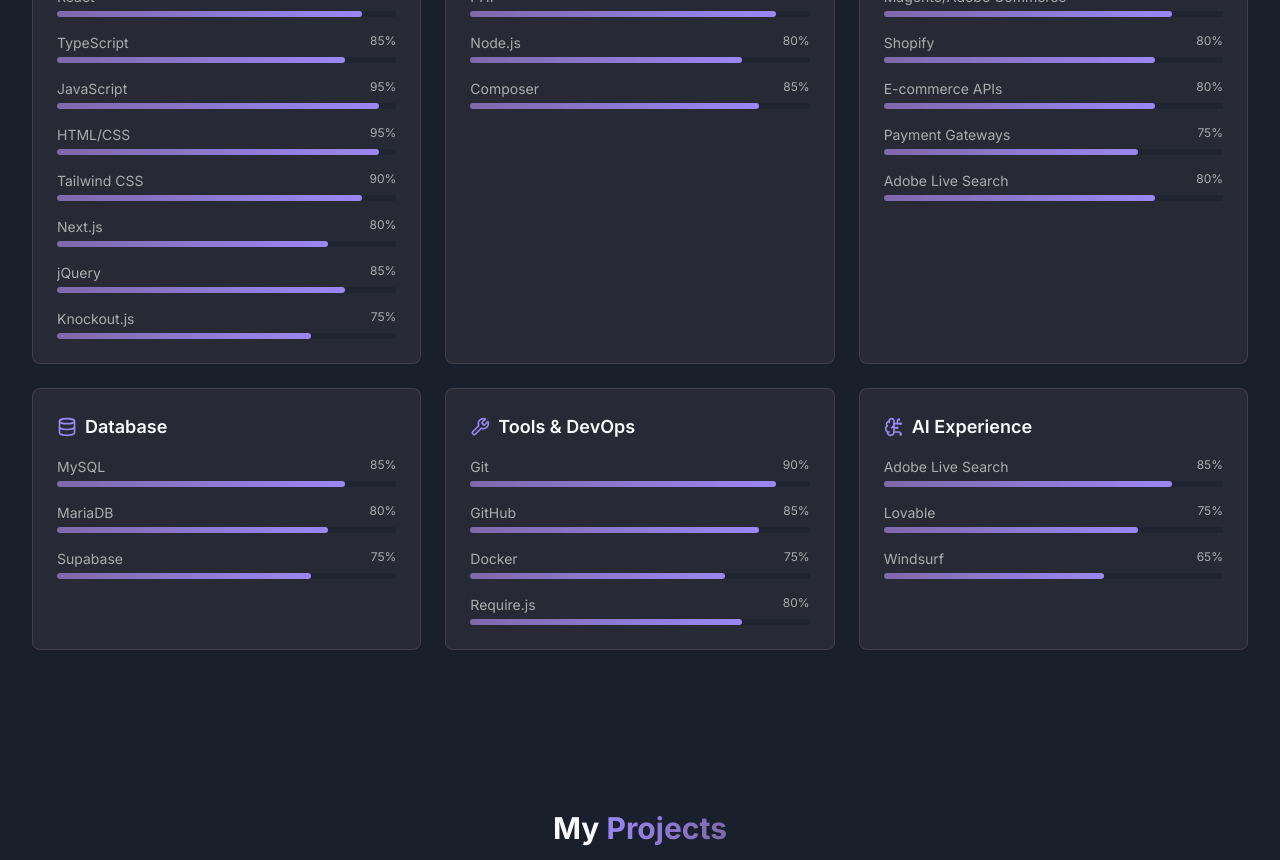
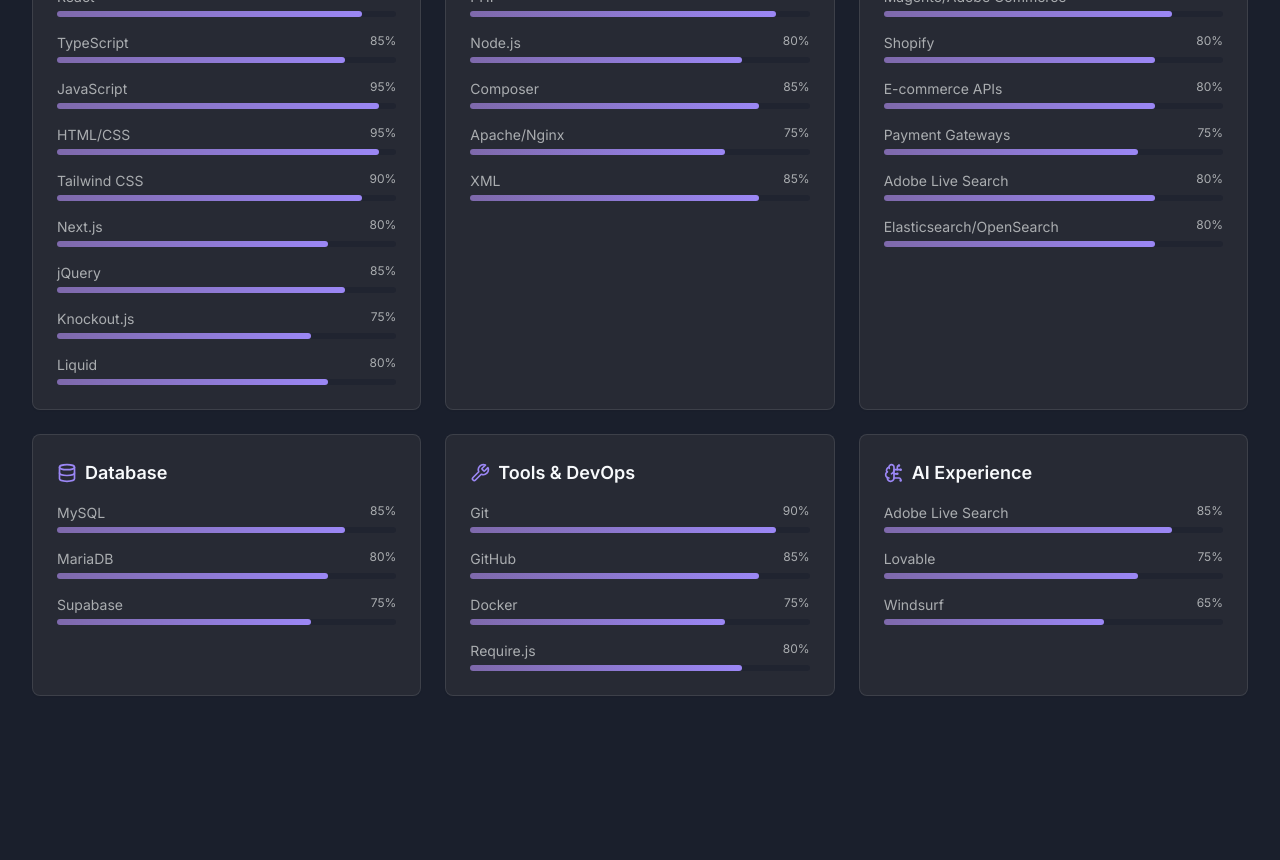
Before and after one commit to Georgios-D/dark-talent-display, a React (Vite) app: page / in a window 1280 px wide. Shown: the part 1620-2480 px from the top of the page. Built offline with nearby package versions, Linux system fonts and the light colour scheme.

Commit message:
Add new technologies
Add XML, Elasticsearch/OpenSearch, Apache/Nginx, and Liquid to the skills section.

```diff
--- a/src/components/about/SkillsGrid.tsx
+++ b/src/components/about/SkillsGrid.tsx
@@ -27,6 +27,7 @@ const SkillsGrid = () => {
         { name: 'Next.js', level: 80 },
         { name: 'jQuery', level: 85 },
         { name: 'Knockout.js', level: 75 },
+        { name: 'Liquid', level: 80 },
       ],
     },
     {
@@ -36,6 +37,8 @@ const SkillsGrid = () => {
         { name: 'PHP', level: 90 },
         { name: 'Node.js', level: 80 },
         { name: 'Composer', level: 85 },
+        { name: 'Apache/Nginx', level: 75 },
+        { name: 'XML', level: 85 },
       ],
     },
     {
@@ -47,6 +50,7 @@ const SkillsGrid = () => {
         { name: 'E-commerce APIs', level: 80 },
         { name: 'Payment Gateways', level: 75 },
         { name: 'Adobe Live Search', level: 80 },
+        { name: 'Elasticsearch/OpenSearch', level: 80 },
       ],
     },
     {
```
